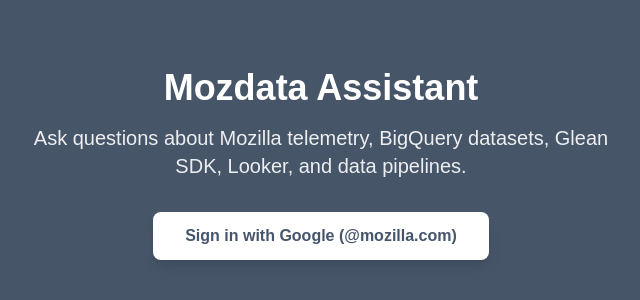
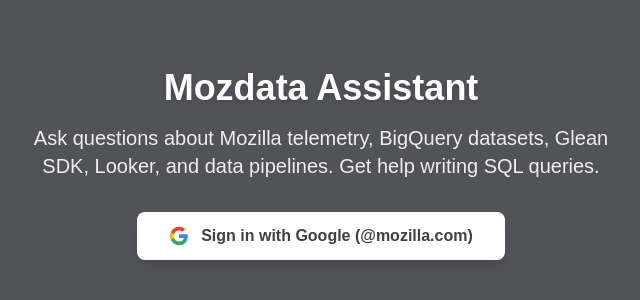
Before and after one commit to akkomar/mozdata-chat, a Next.js app in the folder ui/: page / in a window 1280 px wide. Shown: the part 236-536 px from the top of the page, without its empty margins (319-959 px from the left). Built offline with nearby package versions, Linux system fonts and the light colour scheme; no server answers.

Commit message:
Update ui

```diff
--- a/ui/src/app/page.tsx
+++ b/ui/src/app/page.tsx
@@ -7,7 +7,7 @@
 
 export default function CopilotKitPage() {
   const { user, loading, signIn, signOut } = useAuth();
-  const themeColor = "#475569"; // slate-600
+  const themeColor = "#52525b"; // zinc-600 - warmer than slate
 
   // Show loading state
   if (loading) {
@@ -31,15 +31,38 @@
         className="h-screen flex justify-center items-center flex-col"
       >
         <div className="text-white text-center p-8 max-w-2xl">
-          <h1 className="text-4xl font-bold mb-4">Mozdata Assistant</h1>
+          <h1
+            className="text-4xl font-bold mb-4"
+            style={{ textShadow: "0 2px 4px rgba(0,0,0,0.15)" }}
+          >
+            Mozdata Assistant
+          </h1>
           <p className="text-xl opacity-90 mb-8">
             Ask questions about Mozilla telemetry, BigQuery datasets, Glean SDK,
-            Looker, and data pipelines.
+            Looker, and data pipelines. Get help writing SQL queries.
           </p>
           <button
             onClick={signIn}
-            className="bg-white text-slate-600 font-semibold px-8 py-3 rounded-lg hover:bg-gray-100 transition-colors shadow-lg"
+            className="bg-white text-zinc-700 font-semibold px-8 py-3 rounded-lg hover:bg-gray-50 hover:scale-[1.02] transition-all shadow-lg flex items-center gap-3 mx-auto"
           >
+            <svg className="w-5 h-5" viewBox="0 0 24 24">
+              <path
+                fill="#4285F4"
+                d="M22.56 12.25c0-.78-.07-1.53-.2-2.25H12v4.26h5.92c-.26 1.37-1.04 2.53-2.21 3.31v2.77h3.57c2.08-1.92 3.28-4.74 3.28-8.09z"
+              />
+              <path
+                fill="#34A853"
+                d="M12 23c2.97 0 5.46-.98 7.28-2.66l-3.57-2.77c-.98.66-2.23 1.06-3.71 1.06-2.86 0-5.29-1.93-6.16-4.53H2.18v2.84C3.99 20.53 7.7 23 12 23z"
+              />
+              <path
+                fill="#FBBC05"
+                d="M5.84 14.09c-.22-.66-.35-1.36-.35-2.09s.13-1.43.35-2.09V7.07H2.18C1.43 8.55 1 10.22 1 12s.43 3.45 1.18 4.93l2.85-2.22.81-.62z"
+              />
+              <path
+                fill="#EA4335"
+                d="M12 5.38c1.62 0 3.06.56 4.21 1.64l3.15-3.15C17.45 2.09 14.97 1 12 1 7.7 1 3.99 3.47 2.18 7.07l3.66 2.84c.87-2.6 3.3-4.53 6.16-4.53z"
+              />
+            </svg>
             Sign in with Google (@mozilla.com)
           </button>
         </div>
```
